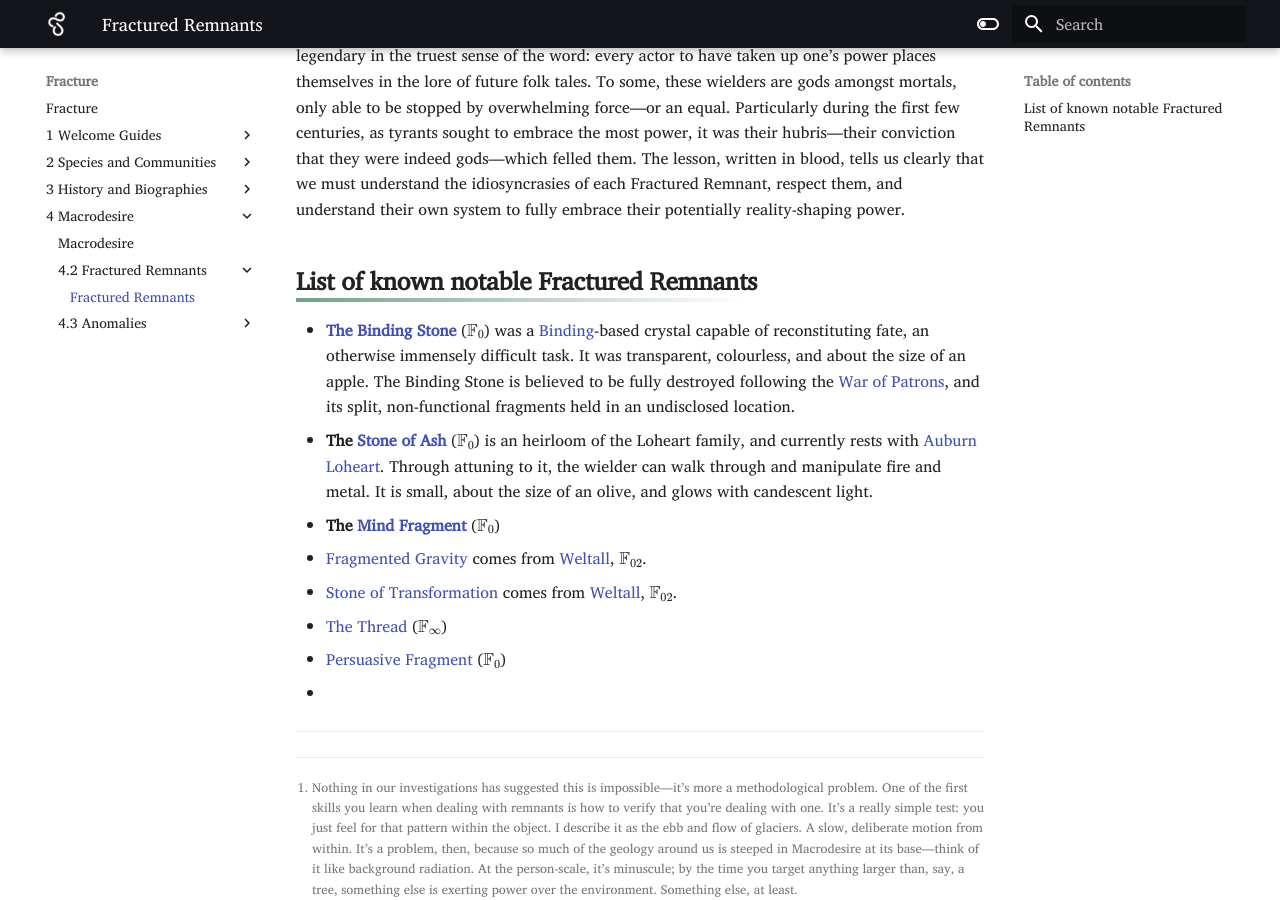
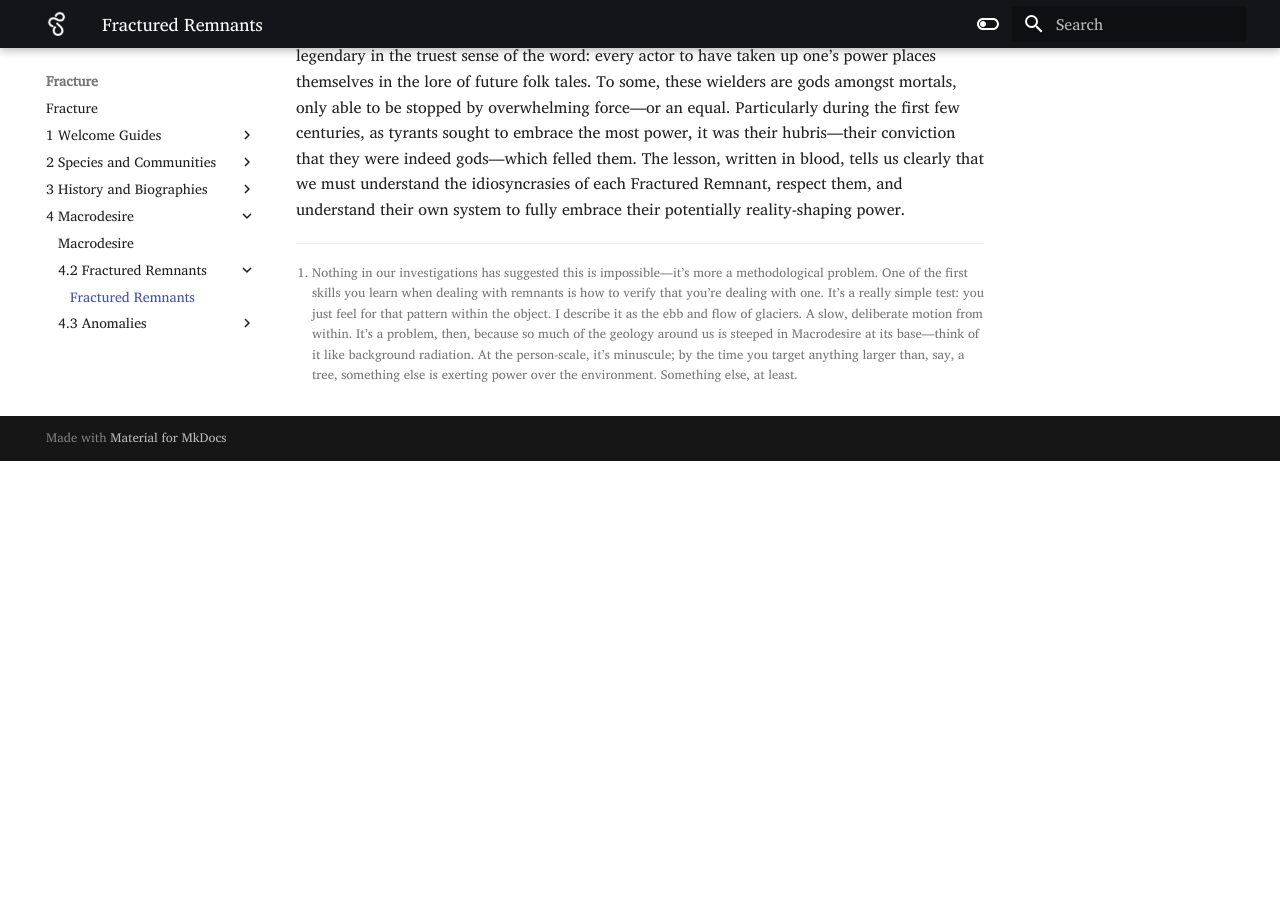
Before and after one commit to fennecpixels/FractureOnline, an MkDocs documentation site: the page built from docs/4 Macrodesire/4.2 Fractured Remnants/Fractured Remnants.md, in a window 1280 px wide and 900 px high, scrolled down 700 px. Built offline with MkDocs 1.6.1 and Material for MkDocs 9.7.7, drawn with Linux system fonts in a browser that asks for light colours; after the commit the page ends 1161 px from its top, so only the background shows below that.

Commit message:
Remove inaccurate info

```diff
--- a/docs/4 Macrodesire/4.2 Fractured Remnants/Fractured Remnants.md
+++ b/docs/4 Macrodesire/4.2 Fractured Remnants/Fractured Remnants.md
@@ -17,15 +17,3 @@ To understand why Fractured Remnants are so elusive—why their capacity to supe
 It is to these larger Fractured Remnants that we must now turn our discussion. They are legendary in the truest sense of the word: every actor to have taken up one’s power places themselves in the lore of future folk tales. To some, these wielders are gods amongst mortals, only able to be stopped by overwhelming force—or an equal. Particularly during the first few centuries, as tyrants sought to embrace the most power, it was their hubris—their conviction that they were indeed gods—which felled them. The lesson, written in blood, tells us clearly that we must understand the idiosyncrasies of each Fractured Remnant, respect them, and understand their own system to fully embrace their potentially reality-shaping power.
 
 [^6]: Nothing in our investigations has suggested this is impossible—it’s more a methodological problem. One of the first skills you learn when dealing with remnants is how to verify that you’re dealing with one. It’s a really simple test: you just feel for that pattern within the object. I describe it as the ebb and flow of glaciers. A slow, deliberate motion from within. It’s a problem, then, because so much of the geology around us is steeped in Macrodesire at its base—think of it like background radiation. At the person-scale, it’s minuscule; by the time you target anything larger than, say, a tree, something else is exerting power over the environment. Something else, at least.
-## List of known notable Fractured Remnants
-
-- **[The Binding Stone](The%20Binding%20Stone.md)** ($\mathbb{F}_{0}$) was a [Binding](Binding.md)-based crystal capable of reconstituting fate, an otherwise immensely difficult task. It was transparent, colourless, and about the size of an apple. The Binding Stone is believed to be fully destroyed following the [War of Patrons](War%20of%20Patrons.md), and its split, non-functional fragments held in an undisclosed location.
-- **The [Stone of Ash](Stone%20of%20Ash.md)** ($\mathbb{F}_{0}$) is an heirloom of the Loheart family, and currently rests with [Auburn Loheart](Auburn%20Loheart.md). Through attuning to it, the wielder can walk through and manipulate fire and metal. It is small, about the size of an olive, and glows with candescent light.
-- **The [Mind Fragment](Mind%20Fragment.md)** ($\mathbb{F}_{0}$)
-- [Fragmented Gravity](Fragmented%20Gravity.md) comes from [Weltall](Weltall.md), $\mathbb{F}_{02}$.
-- [Stone of Transformation](Stone%20of%20Transformation.md) comes from [Weltall](Weltall.md), $\mathbb{F}_{02}$.
-- [The Thread](../../3%20History%20and%20Biographies/3.2%20Notable%20People/3.2.5%20Patrons/Pakaru.md) ($\mathbb{F}_{\infty}$)
-- [Persuasive Fragment](Persuasive%20Fragment.md) ($\mathbb{F}_{0}$)
--
-
- ---
```
Also changed, not shown: docs/4 Macrodesire/Macrodesire.md (+0 -2 lines).
